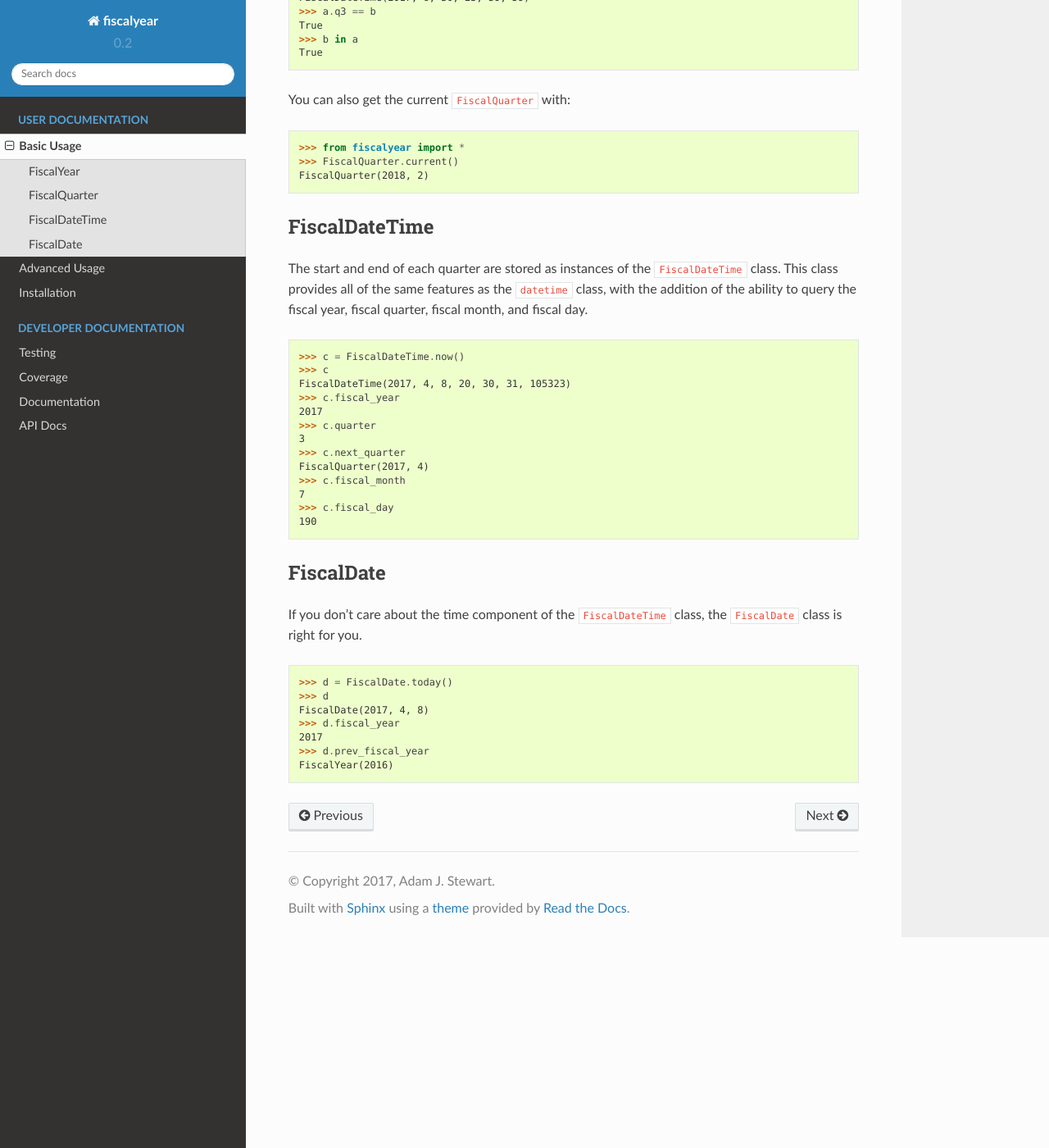
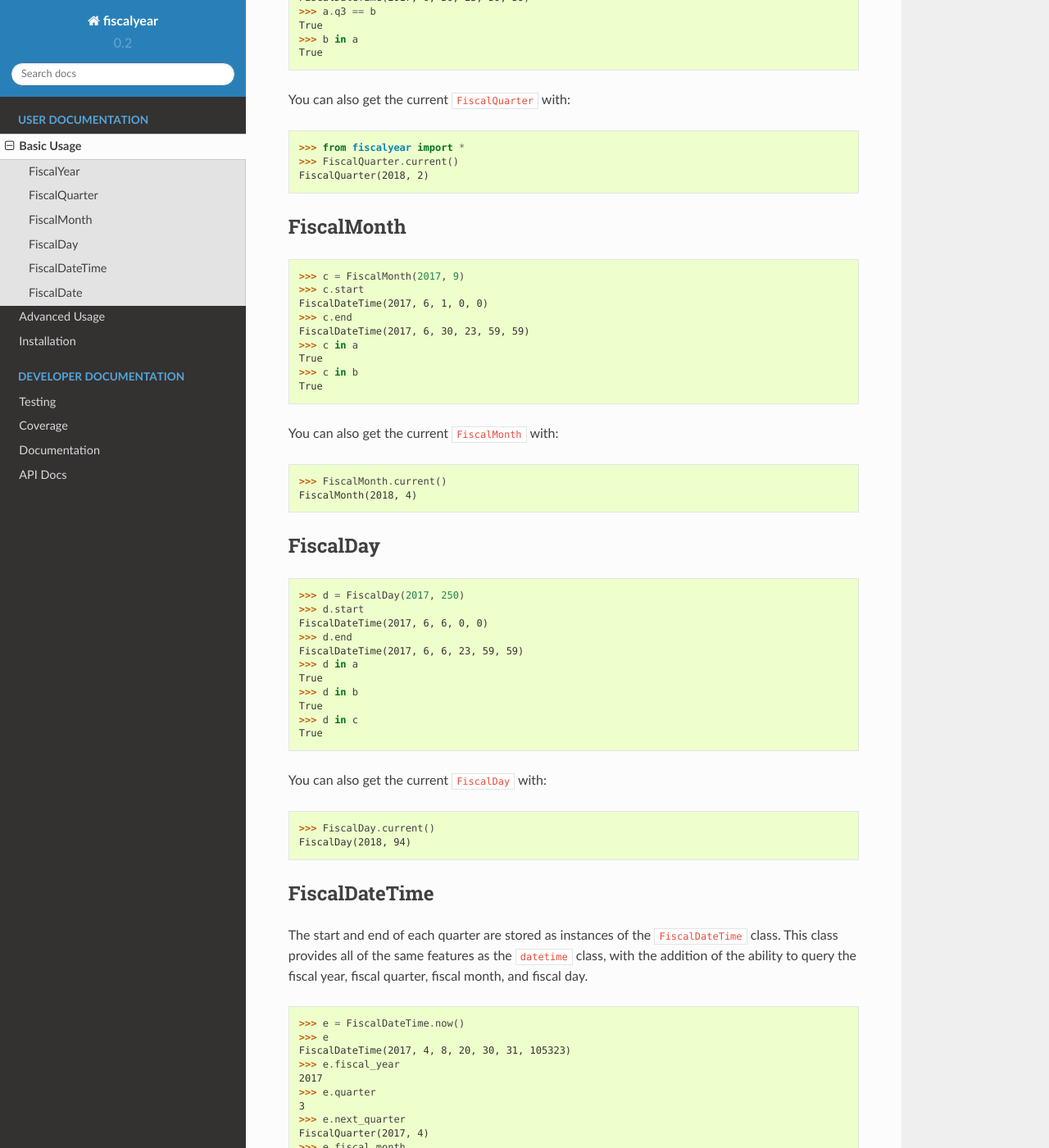
Before and after one commit to adamjstewart/fiscalyear, a Sphinx documentation site: the page built from docs/basic_usage.rst, in a window 1280 px wide and 1400 px high, scrolled down 1017 px. Shown: the whole window at 82% size. Built offline with Sphinx 7.4.7 and the Read the Docs theme 2.0.0, drawn with Linux system fonts in a browser that asks for light colours.

Commit message:
expanded docs for FiscalMonth and FiscalDay

```diff
--- a/docs/basic_usage.rst
+++ b/docs/basic_usage.rst
@@ -64,6 +64,54 @@ You can also get the current ``FiscalQuarter`` with:
    FiscalQuarter(2018, 2)
 
 
+FiscalMonth
+----------
+
+.. code-block:: python
+
+   >>> c = FiscalMonth(2017, 9)
+   >>> c.start
+   FiscalDateTime(2017, 6, 1, 0, 0)
+   >>> c.end
+   FiscalDateTime(2017, 6, 30, 23, 59, 59)
+   >>> c in a
+   True
+   >>> c in b
+   True
+
+You can also get the current ``FiscalMonth`` with:
+
+.. code-block:: python
+
+   >>> FiscalMonth.current()
+   FiscalMonth(2018, 4)
+
+
+FiscalDay
+----------
+
+.. code-block:: python
+
+   >>> d = FiscalDay(2017, 250)
+   >>> d.start
+   FiscalDateTime(2017, 6, 6, 0, 0)
+   >>> d.end
+   FiscalDateTime(2017, 6, 6, 23, 59, 59)
+   >>> d in a
+   True
+   >>> d in b
+   True
+   >>> d in c
+   True
+
+You can also get the current ``FiscalDay`` with:
+
+.. code-block:: python
+
+   >>> FiscalDay.current()
+   FiscalDay(2018, 94)
+
+
 FiscalDateTime
 --------------
 
@@ -71,18 +119,18 @@ The start and end of each quarter are stored as instances of the ``FiscalDateTim
 
 .. code-block:: python
 
-   >>> c = FiscalDateTime.now()
-   >>> c
+   >>> e = FiscalDateTime.now()
+   >>> e
    FiscalDateTime(2017, 4, 8, 20, 30, 31, 105323)
-   >>> c.fiscal_year
+   >>> e.fiscal_year
    2017
-   >>> c.quarter
+   >>> e.quarter
    3
-   >>> c.next_quarter
+   >>> e.next_quarter
    FiscalQuarter(2017, 4)
-   >>> c.fiscal_month
+   >>> e.fiscal_month
    7
-   >>> c.fiscal_day
+   >>> e.fiscal_day
    190
 
 
@@ -93,10 +141,10 @@ If you don't care about the time component of the ``FiscalDateTime`` class, the
 
 .. code-block:: python
 
-   >>> d = FiscalDate.today()
-   >>> d
+   >>> f = FiscalDate.today()
+   >>> f
    FiscalDate(2017, 4, 8)
-   >>> d.fiscal_year
+   >>> f.fiscal_year
    2017
-   >>> d.prev_fiscal_year
+   >>> f.prev_fiscal_year
    FiscalYear(2016)
```
Also changed, not shown: README.rst (+59 -11 lines).
